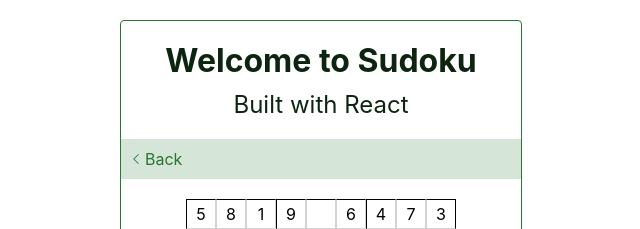
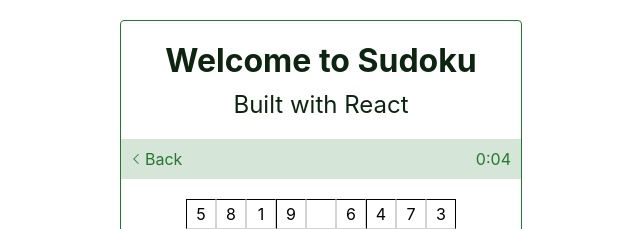
Before and after one commit to lizlux/sudoku, a React (Create React App) app in the folder sudoku-react/: page / in a window 1280 px wide. Both pictures are taken after a click on the button "Easy". Shown: the top 229 px of the page, without its empty margins (319-959 px from the left). Built offline with nearby package versions, Linux system fonts and the light colour scheme.

Commit message:
adding a game timer

```diff
--- a/sudoku-react/src/components/App.css
+++ b/sudoku-react/src/components/App.css
@@ -1,3 +1,8 @@
+/* TODO:
+ *  - move grid styles to grid css
+ *  - set css variables for colors so they can be used throughout
+ */
+
 .App {
   display: flex;
   align-items: center;
@@ -94,6 +99,7 @@
 }
 
 .header {
+  color: #277632;
   display: flex;
   justify-content: space-between;
   width: 100%;
--- a/sudoku-react/src/components/App.tsx
+++ b/sudoku-react/src/components/App.tsx
@@ -4,6 +4,7 @@
 import SudokuContainer from "./SudokuContainer";
 import { DifficultyLevel, ValidNumber } from "../types/sudoku-types";
 import { getLines, getHidden } from "../helpers/getSudokuGrid";
+import GameTimer from "./GameTimer";
 
 function App() {
   const [difficultyLevel, setDifficultyLevel] = useState<DifficultyLevel>(null);
@@ -113,6 +114,7 @@
             >
               Back
             </a>
+            <GameTimer enableTimer={true} />
           </div>
           <SudokuContainer
             lines={lines}
--- /dev/null
+++ b/sudoku-react/src/components/GameTimer.tsx
@@ -0,0 +1,31 @@
+import { useEffect, useRef, useState } from "react";
+
+const GameTimer = ({ enableTimer }: { enableTimer: boolean }) => {
+  const timerRef = useRef<NodeJS.Timer | null>(null);
+  const [seconds, setSeconds] = useState<number>(0);
+
+  const formatTime = (time: number): string => {
+    // TODO: properly calculate hours
+    const hours = null; // Math.floor(time / (60 * 60));
+    const minutes = Math.floor(time / 60);
+    const seconds = time % 60;
+    return `${hours ? hours + ":" : ""}${minutes}:${
+      seconds < 10 ? "0" : ""
+    }${seconds}`;
+  };
+
+  useEffect(() => {
+    if (enableTimer) {
+      timerRef.current = setInterval(() => {
+        // Note that the second will be doubled in dev env due to StrictMode
+        setSeconds((prev) => prev + 1);
+      }, 1000);
+    } else {
+      clearInterval(timerRef.current as NodeJS.Timeout);
+    }
+  }, [enableTimer]);
+
+  return <div>{formatTime(seconds)}</div>;
+};
+
+export default GameTimer;
```
Also changed, not shown: 1 other file (tests, documents, lock files or other folders).
